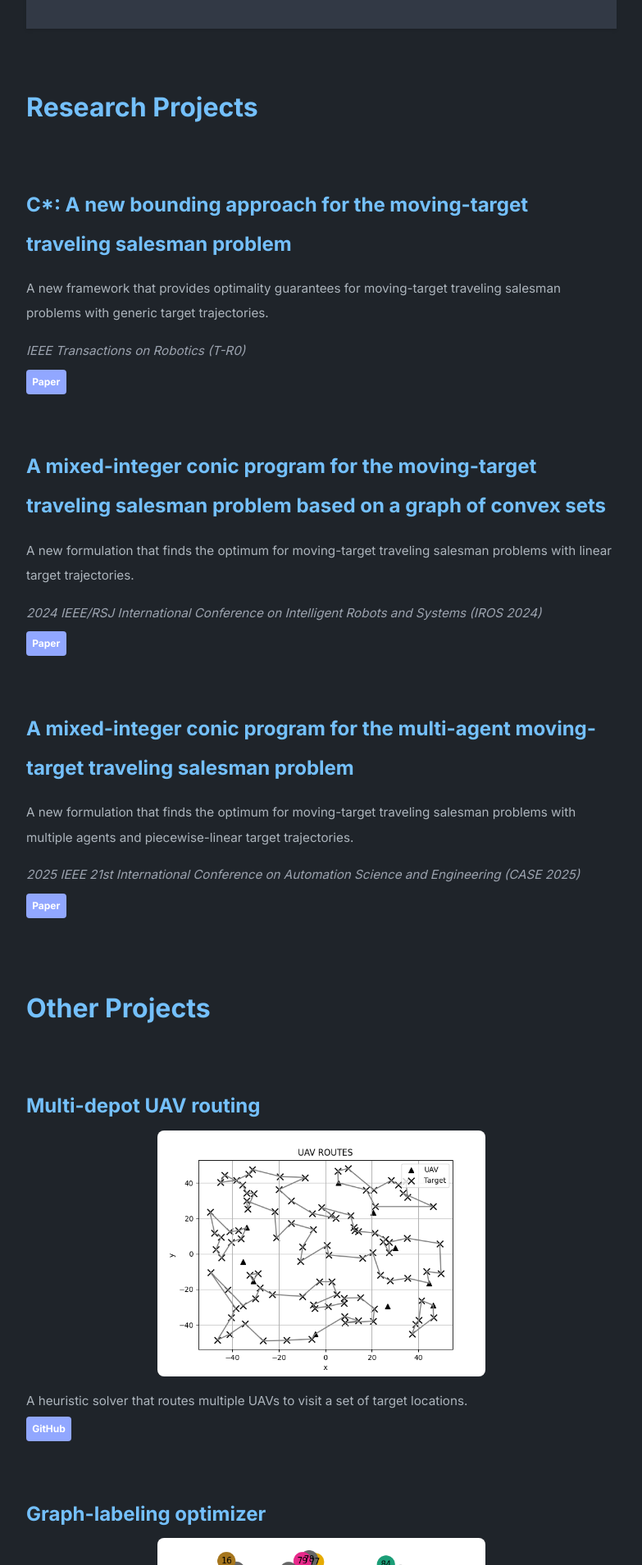
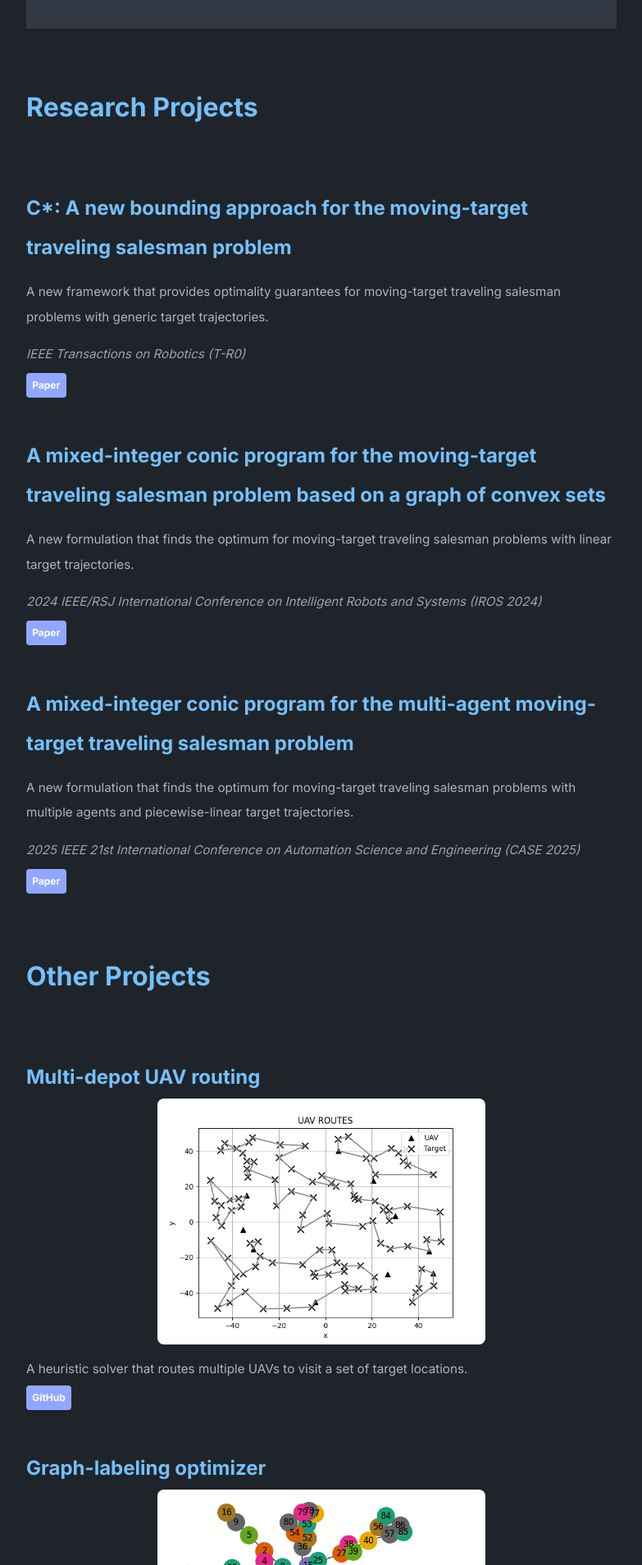
Before and after one commit to axgeorge/axgeorge.github.io, a Jekyll site: the page built from index.md, in a window 1280 px wide. Shown: the part 424-2333 px from the top of the page at 82% size, without its empty margins (248-1031 px from the left). Built offline with Jekyll 4.4.1, drawn with Linux system fonts in a browser that asks for light colours; a style sheet for code colours, icons or effects is not loaded.

Commit message:
tighten layout

```diff
--- a/_sass/list.scss
+++ b/_sass/list.scss
@@ -62,7 +62,7 @@ ul.horizontal-list {
 .project-list {
   display: flex;
   flex-direction: column;
-  gap: 0.9em;  /* ~60% of previous 1.5em */
+  gap: 0.36em;  /* 60% of previous 0.9em */
   color: var(--text);
   margin-top: 0;
 }
@@ -74,23 +74,28 @@ ul.horizontal-list {
   padding: 0;
   box-shadow: none;
   width: 100%;
-  margin-bottom: 0.9em;  /* ~60% of previous 1.5em */
+  margin-bottom: 0.36em;  /* 60% of previous 0.9em */
 }
 
 /* Project titles */
 .research-item h3,
 .project-item h3 {
   font-size: 1.5em;
-  margin-bottom: 0.24em; /* ~60% of previous 0.4em */
+  margin-bottom: 0.096em; /* 60% of previous 0.24em */
+}
+
+/* Titles for Research and Other projects sections */
+h2 {
+  margin-bottom: 0.96em; /* reduced by 60% from typical ~2.4em */
 }
 
 /* Container for media */
 .media-container {
-  margin-bottom: 0.48em; /* ~60% of previous 0.8em */
+  margin-bottom: 0.48em; /* keeping previous value */
   max-width: 100%;
   display: flex;
   flex-wrap: wrap;
-  gap: 0.6em; /* ~60% of previous 1em */
+  gap: 0.6em;
 }
 
 /* Media elements */
@@ -107,7 +112,7 @@ ul.horizontal-list {
 .research-item p,
 .project-item p {
   font-size: 0.95em;
-  margin-bottom: 0.24em; /* ~60% of previous 0.4em */
+  margin-bottom: 0.24em;
   color: var(--text);
 }
 
@@ -116,25 +121,25 @@ ul.horizontal-list {
 .project-item .venue {
   font-style: italic;
   color: var(--text-secondary);
-  margin-bottom: 0.48em; /* ~60% of previous 0.8em */
+  margin-bottom: 0.48em;
 }
 
 /* Project links container */
 .project-links {
   display: flex;
-  gap: 0.6em;  /* ~60% of previous 1em */
+  gap: 0.6em;
   flex-wrap: wrap;
 }
 
 /* Much smaller link button style */
 .btn-link {
   display: inline-block;
-  padding: 0.25em 0.6em;  /* Reduced padding */
+  padding: 0.25em 0.6em;
   background-color: var(--links);
   color: #fff;
   text-decoration: none;
   border-radius: 4px;
-  font-size: 0.75em;      /* Smaller font */
+  font-size: 0.75em;
   font-weight: 600;
   transition: background-color 0.3s ease;
   white-space: nowrap;
```
